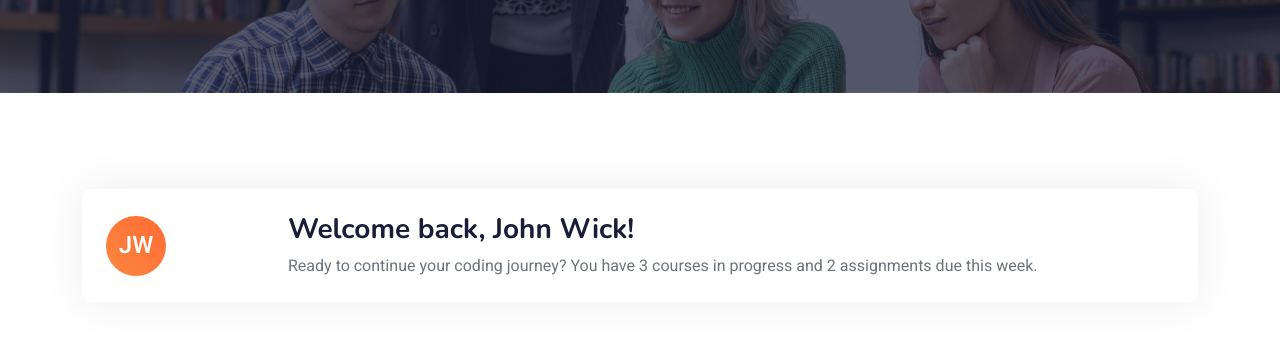
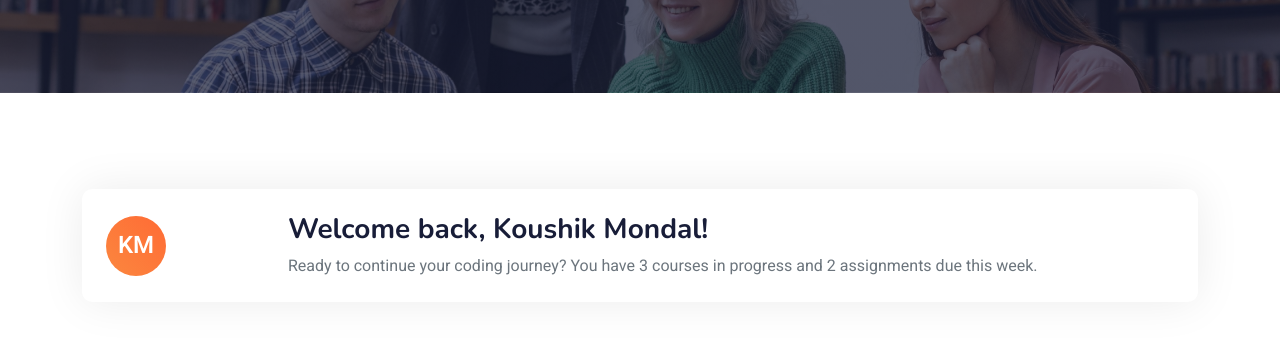
Before and after one commit to koushik369mondal/E-Learning-Platform, a website with bundled scripts: page dashboard.html in a window 1280 px wide. Shown: the part 299-646 px from the top of the page. Built offline with nearby package versions, Linux system fonts and the light colour scheme.

Commit message:
update dashboard greeting to reflect user name and redirect to login after signup

```diff
--- a/dashboard.html
+++ b/dashboard.html
@@ -171,11 +171,11 @@
                         <div class="row align-items-center">
                             <div class="col-md-2 text-center">
                                 <div class="user-avatar">
-                                    JW
+                                    KM
                                 </div>
                             </div>
                             <div class="col-md-10">
-                                <h3 class="mb-2">Welcome back, John Wick!</h3>
+                                <h3 class="mb-2">Welcome back, Koushik Mondal!</h3>
                                 <p class="text-muted mb-0">Ready to continue your coding journey? You have 3 courses in
                                     progress and 2 assignments due this week.</p>
                             </div>
--- a/server.js
+++ b/server.js
@@ -38,7 +38,7 @@ app.post("/signup", async (req, res) => {
         const newUser = new SignupUser({ username, email, password });
         await newUser.save();
         console.log("New Signup:", newUser);
-        res.send("Signup Successful! <a href='/login.html'>Login here</a>");
+        res.redirect("/login.html"); // Redirect to login.html after successful signup
     } catch (err) {
         console.error("Error saving user:", err);
         res.status(500).send("Internal Server Error");
```
